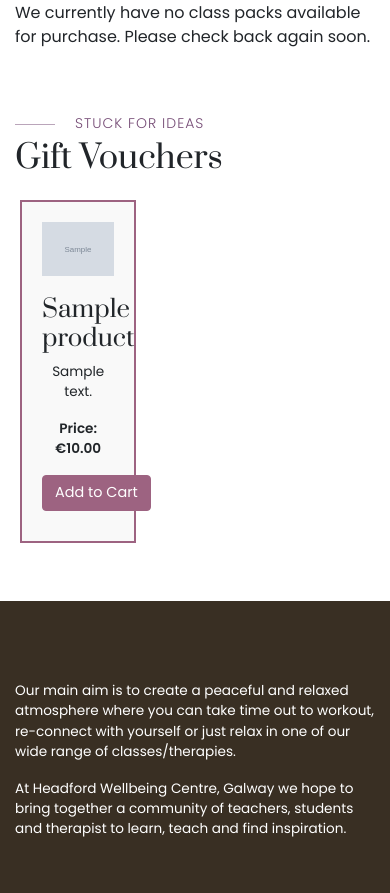
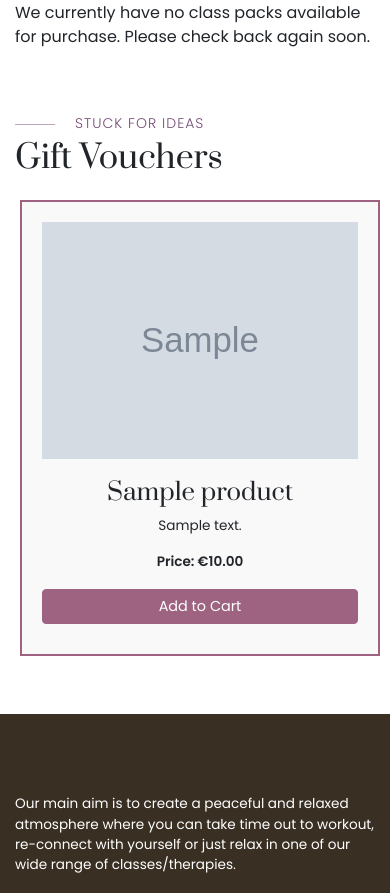
Before and after one commit to deevdz/final-project, a Django app: page /shop/ in a window 390 px wide. Shown: the part 436-1329 px from the top of the page. Run offline with Django 3.2, Linux system fonts and the light colour scheme; tables that the repository leaves empty hold one stand-in row (values such as "Sample post"); grey boxes marked "Sample" are stand-in pictures; some libraries are stand-ins or nearby versions.

```diff
--- a/products/templates/shop.html
+++ b/products/templates/shop.html
@@ -16,15 +16,15 @@
       </div>
     <div class="row shop-row mb-5">
       {% for item in all_classes %}
-        <div class="col-12 col-md-4 shop-item">
+        <div class="col-sm-12 col-md-4 shop-item">
           <img src="{{item.image.url}}" alt="{{item.title}}">
           <h4>{{item.title}}</h4>
           <p>{{item.description | safe}}</p>
           <div class="row mt-2">
-            <div class="col-md-6">
+            <div class="col-sm-12 col-md-6">
               <p><strong>Price: €{{item.price}}</strong></p>
             </div>
-            <div class="col-md-6">
+            <div class="col-sm-12 col-md-6">
               <a href="../add/{{ item.slug }}" class="btn btn-purple">Add to Cart</a>
             </div>
           </div>
@@ -41,15 +41,15 @@
       </div>
     <div class="row shop-row mb-5">
       {% for item in all_vouchers %}
-        <div class="col-12 col-md-4 shop-item">
+        <div class="col-sm-12 col-md-4 shop-item">
           <img src="{{item.image.url}}" alt="{{item.title}}">
           <h4>{{item.title}}</h4>
           <p>{{item.description | safe}}</p>
           <div class="row mt-2">
-            <div class="col-12 col-md-6">
+            <div class="col-sm-12 col-md-6">
               <p><strong>Price: €{{item.price}}</strong></p>
             </div>
-            <div class="col-12 col-md-6">
+            <div class="col-sm-12 col-md-6">
               <a href="../add/{{ item.slug }}" class="btn btn-purple">Add to Cart</a>
             </div>
           </div>
--- a/static/css/custom.css
+++ b/static/css/custom.css
@@ -255,8 +255,6 @@ label {
         background-size: auto;
     padding: 64px 0;
     text-align: center;
-    background-size: cover;
-    background-attachment: fixed;
     margin-bottom:60px;
 }
 
@@ -958,7 +956,7 @@ a.btn-teal:hover {
     top: 0;
     right: 0;
     text-align: center;
-    color: color:rgb(57,47,35);
+    color: rgb(57,47,35);
     background-color: transparent;
     border: 0;
     cursor: pointer;
@@ -988,7 +986,7 @@ a.btn-teal:hover {
 .shop-item{
     border: 2px solid #9d6381;
     padding: 20px;
-    display: inline;
+    display: block;
     background:#f9f9f9;
     margin:10px 5px;
 }
@@ -1094,7 +1092,6 @@ a.btn-purple:hover {
 
 .order-table th {
     font-family: Poppins;
-    font-weight: 400;
     text-transform: uppercase;
     font-weight: 400;
     color:#392f23;
@@ -1273,7 +1270,6 @@ body {
   top:0;
 }
 
-
 .box-section-pre-title {
     font-size:24px;
 }
@@ -1302,6 +1298,10 @@ a.vanillatop {
     margin-bottom: 40px;
 }
 
+.gal {
+column-count: 1;
+}
+
 .btn-purple-classes {
     margin: 0px auto;
     display: block;
@@ -1321,6 +1321,16 @@ a.vanillatop {
     font-size:0.9em;
 }
 
+.shop-row .col-md-4 {
+    -ms-flex: 0 0 100%;
+    flex: 0 0 100%;
+    max-width: 100%;
+}
+
+.shop-item .btn{
+    display:block;
+}
+
 footer {
     height:800px;
     position:relative;
```
Also changed, not shown: README.md.
